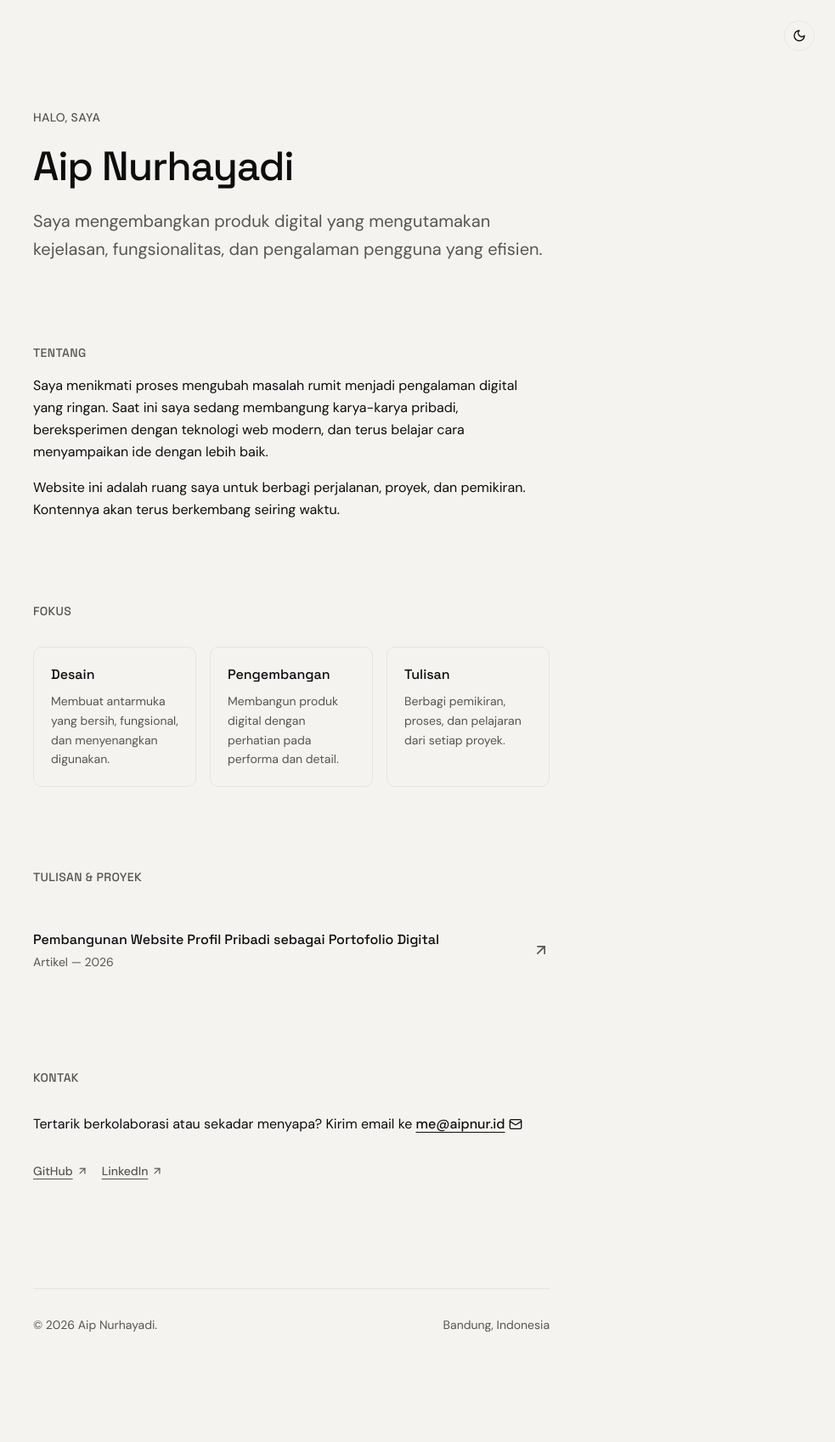
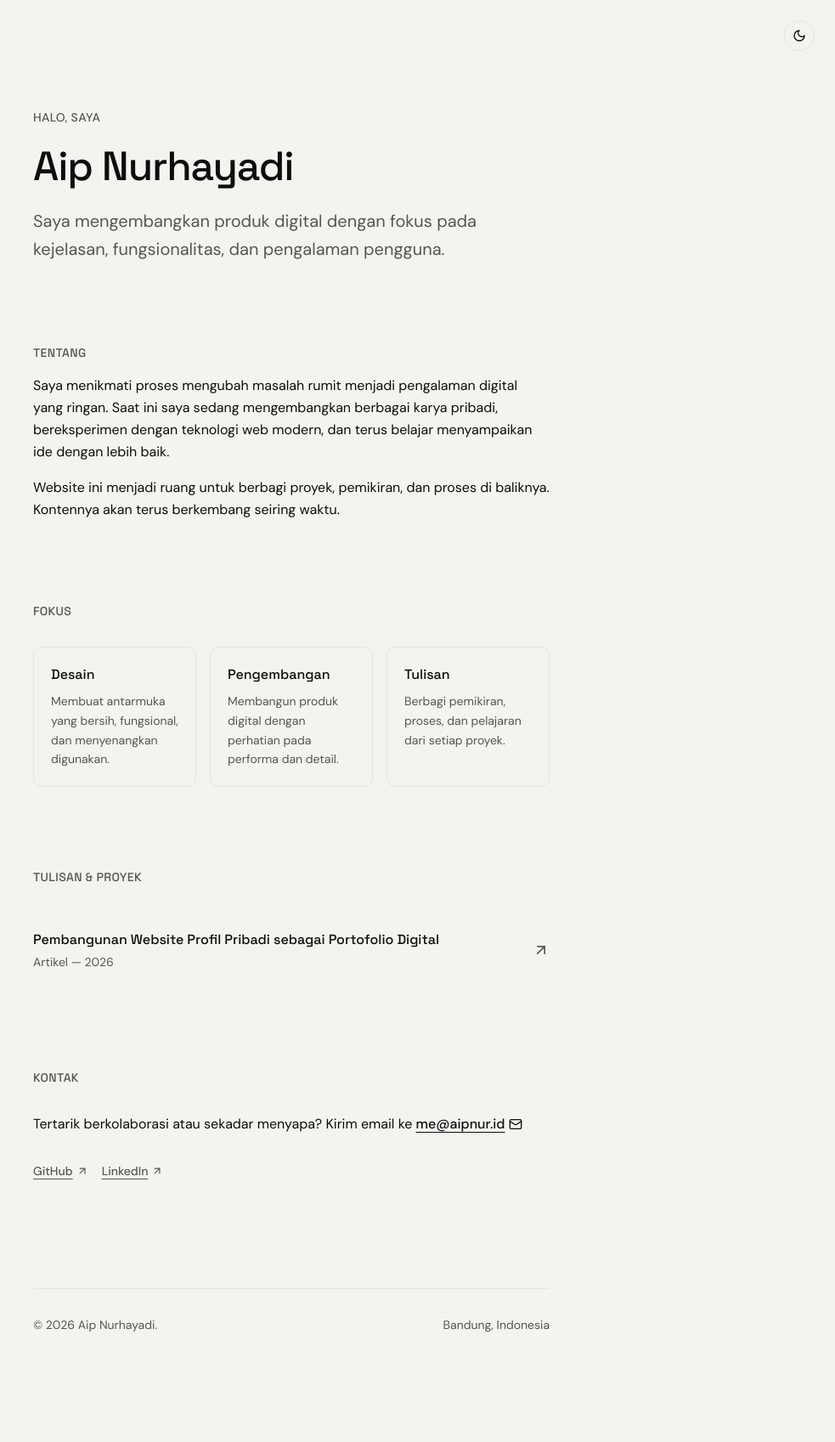
Before and after one commit to aipnurhayadi/aipnurhayadi.github.io, a Jekyll site: the page built from index.html, in a window 1280 px wide. Shown: the whole page at 85% size, without its empty margins (297-1280 px from the left). Built offline with Jekyll 4.4.1, drawn with Linux system fonts in a browser that asks for light colours; the list of posts is cut into pages by our own code.

Commit message:
docs: refine homepage content and wording
- Simplify hero section description
- Update 'About' section for clarity and conciseness
- Revise footer text to emphasize process and projects
- Improve overall readability and consistency

```diff
--- a/index.html
+++ b/index.html
@@ -13,7 +13,7 @@ layout: default
         Aip Nurhayadi
       </h1>
       <p class="text-lg leading-relaxed text-muted-foreground sm:text-xl">
-        Saya mengembangkan produk digital yang mengutamakan kejelasan, fungsionalitas, dan pengalaman pengguna yang efisien.
+        Saya mengembangkan produk digital dengan fokus pada kejelasan, fungsionalitas, dan pengalaman pengguna.
       </p>
     </section>
 
@@ -23,10 +23,10 @@ layout: default
         Tentang
       </h2>
       <p class="leading-relaxed text-foreground">
-        Saya menikmati proses mengubah masalah rumit menjadi pengalaman digital yang ringan. Saat ini saya sedang membangung karya-karya pribadi, bereksperimen dengan teknologi web modern, dan terus belajar cara menyampaikan ide dengan lebih baik.
+        Saya menikmati proses mengubah masalah rumit menjadi pengalaman digital yang ringan. Saat ini saya sedang mengembangkan berbagai karya pribadi, bereksperimen dengan teknologi web modern, dan terus belajar menyampaikan ide dengan lebih baik.
       </p>
       <p class="leading-relaxed text-foreground">
-        Website ini adalah ruang saya untuk berbagi perjalanan, proyek, dan pemikiran. Kontennya akan terus berkembang seiring waktu.
+        Website ini menjadi ruang untuk berbagi proyek, pemikiran, dan proses di baliknya. Kontennya akan terus berkembang seiring waktu.
       </p>
     </section>
 
```
